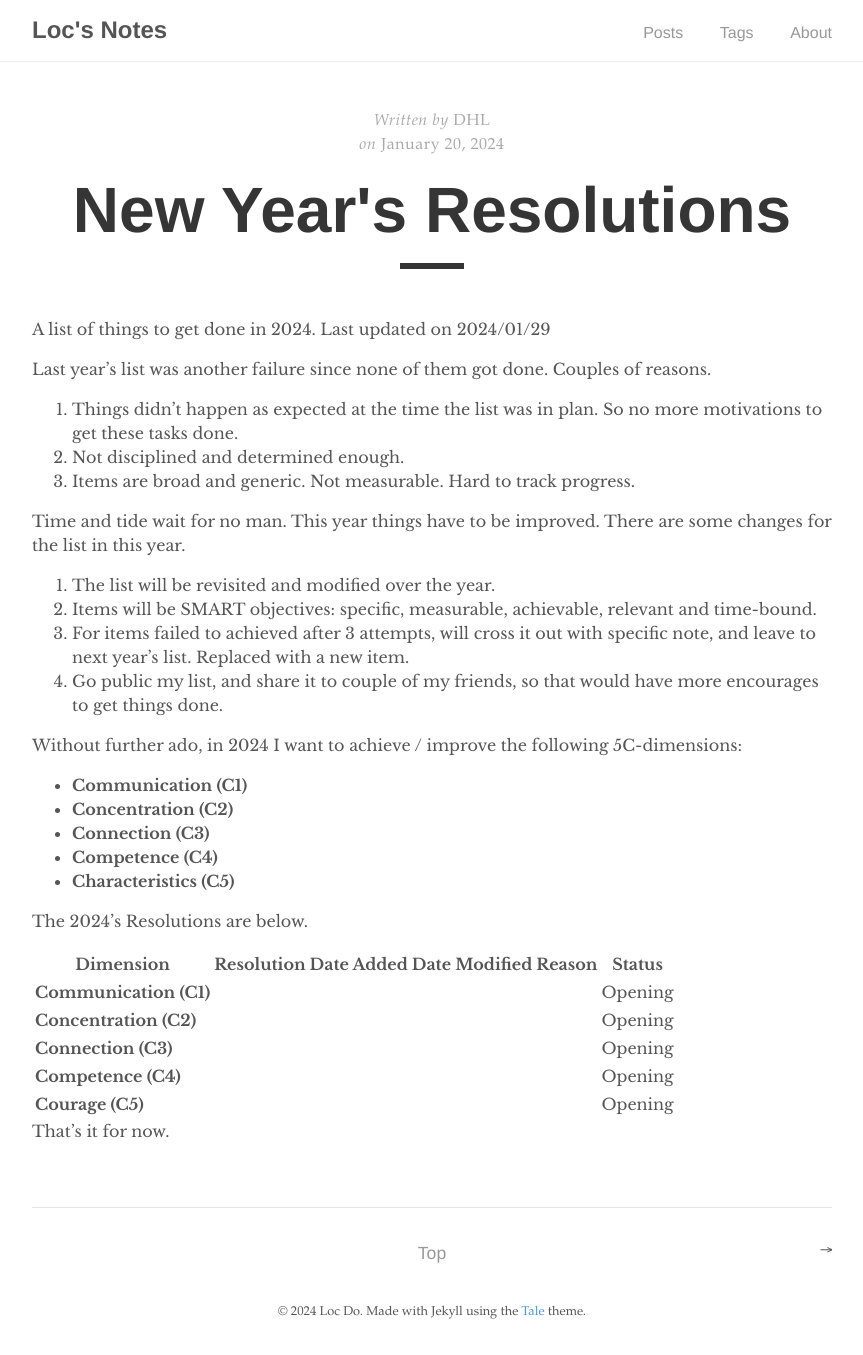
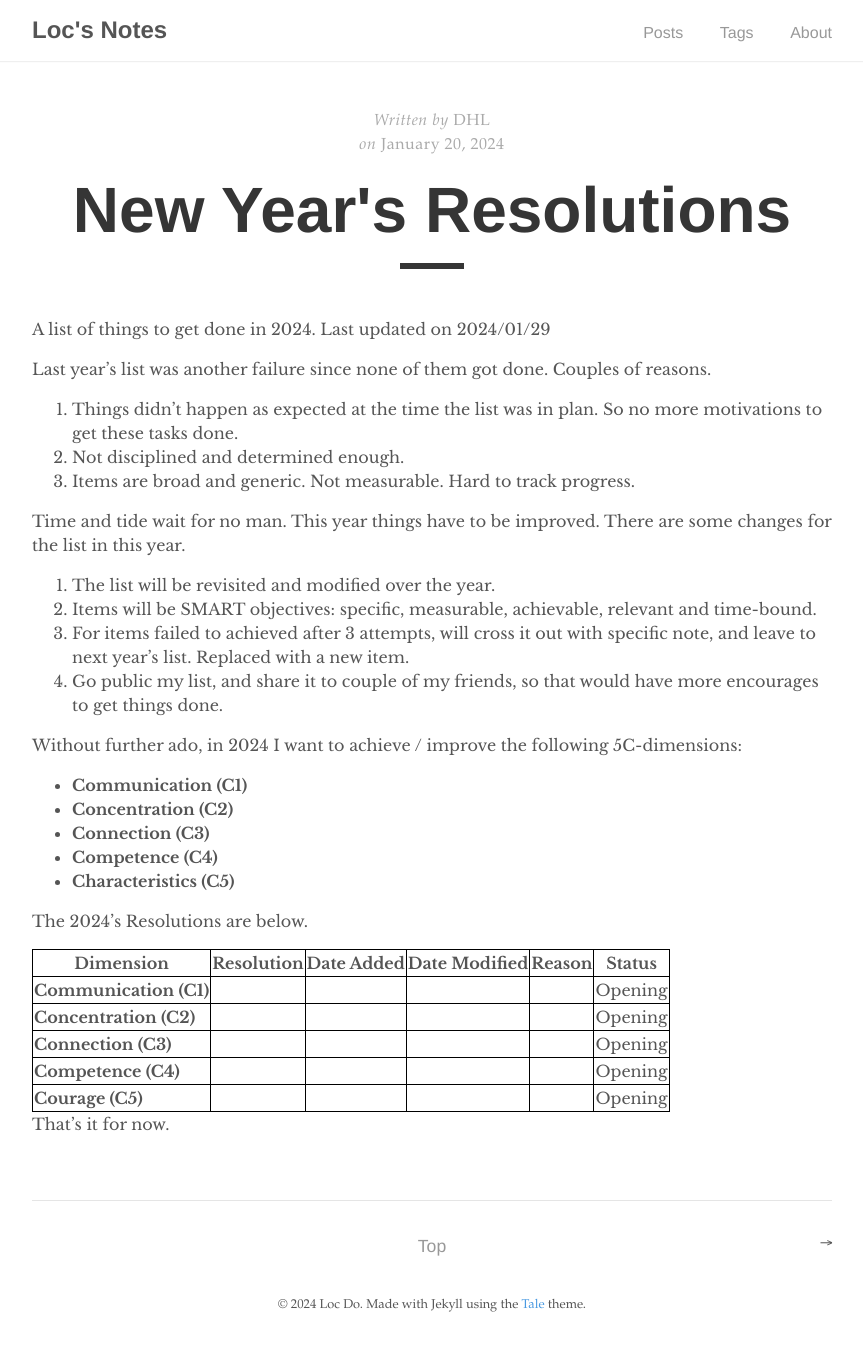
Before and after one commit to XSpring/xspring.github.io, a Jekyll site: the page built from _posts/2024-01-20-new-year's-resolutions.md, in a window 1280 px wide. Shown: the whole page, without its empty margins (208-1071 px from the left). Built offline with Jekyll 4.4.1, drawn with Linux system fonts in a browser that asks for light colours.

Commit message:
Add table borderline config

```diff
--- a/_posts/2024-01-20-new-year's-resolutions.md
+++ b/_posts/2024-01-20-new-year's-resolutions.md
@@ -38,6 +38,7 @@ The 2024's Resolutions are below.
 |**Connection (C3)**| | | | | Opening|
 |**Competence (C4)**| | | | | Opening|
 |**Courage (C5)**| | | | | Opening|
-{:.table-striped}
+{:.mbtablestyle}
+
 
 That's it for now.
```
